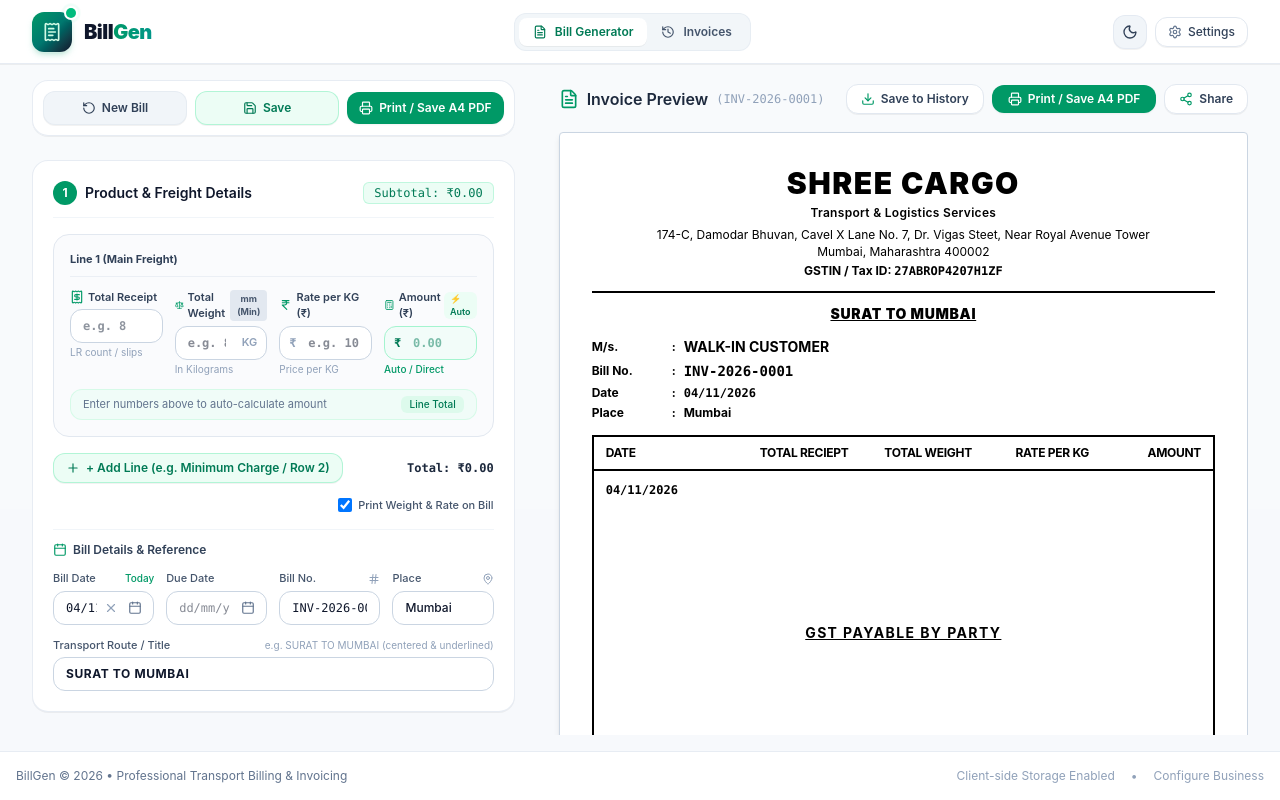
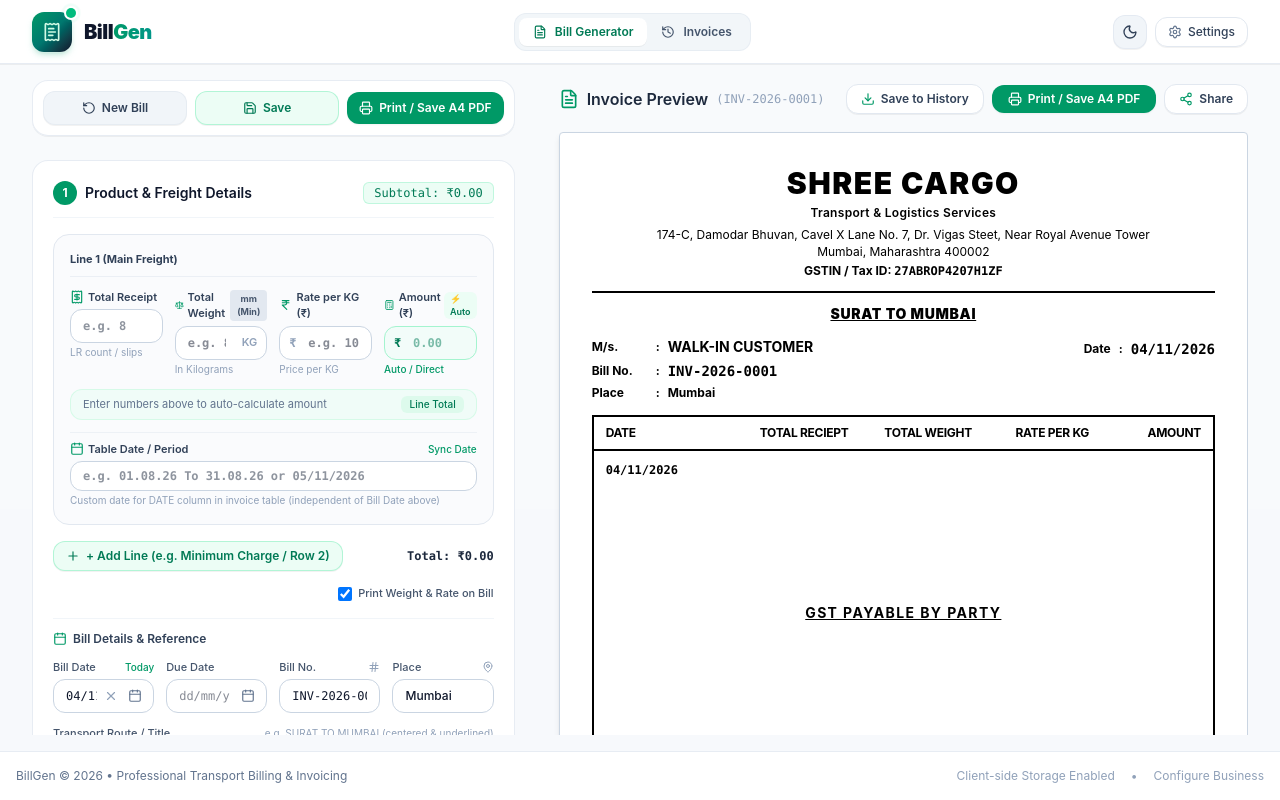
Before and after one commit to Prathampatel13/BILL-GEN, a React (Vite) app: page / in a window 1280 px wide. Built offline with nearby package versions, Linux system fonts and the light colour scheme.

Commit message:
feat: show date on right side, lock main freight from removal, and allow individual table date editing

```diff
--- a/src/components/BillForm.jsx
+++ b/src/components/BillForm.jsx
@@ -135,7 +135,7 @@ export default function BillForm({
   };
 
   const handleRemoveItem = (index) => {
-    if (items.length <= 1) return;
+    if (index === 0 || items.length <= 1) return; // Main Freight (index 0) cannot be removed or deleted
     const updated = items.filter((_, idx) => idx !== index);
     const first = updated[0] || {};
     onChange({
@@ -300,7 +300,7 @@ export default function BillForm({
                     )}
                   </div>
 
-                  {items.length > 1 && (
+                  {index > 0 && (
                     <button
                       type="button"
                       onClick={() => handleRemoveItem(index)}
@@ -466,6 +466,43 @@ export default function BillForm({
                   </div>
                   <span className="text-[10px] font-medium text-emerald-700 dark:text-emerald-300 bg-emerald-100/60 dark:bg-emerald-900/50 px-2 py-0.5 rounded-md">
                     {hasWeightCalc ? '✓ Weight × Rate' : hasMmCalc ? '✓ mm Minimum' : 'Line Total'}
+                  </span>
+                </div>
+
+                {/* Individual Date / Period for Table Column */}
+                <div className="pt-2 border-t border-slate-200/50 dark:border-slate-800/80">
+                  <div className="flex items-center justify-between mb-1">
+                    <label className="text-[11px] font-semibold text-slate-700 dark:text-slate-300 flex items-center gap-1">
+                      <Calendar className="w-3.5 h-3.5 text-emerald-600 dark:text-emerald-400" />
+                      <span>Table Date / Period</span>
+                    </label>
+                    {index === 0 && (
+                      <button
+                        type="button"
+                        onClick={() => {
+                          const s = bill.date ? formatReceiptDate(bill.date) : '';
+                          const e = bill.dueDate ? formatReceiptDate(bill.dueDate) : '';
+                          const syn = (s && e && s !== e) ? `${s} To ${e}` : s;
+                          handleUpdateItem(index, 'dateRange', syn);
+                        }}
+                        className="text-[10px] text-emerald-600 dark:text-emerald-400 hover:underline font-medium cursor-pointer"
+                        title="Copy from Bill Date & Due Date"
+                      >
+                        Sync Date
+                      </button>
+                    )}
+                  </div>
+                  <input
+                    type="text"
+                    placeholder={index === 0 ? "e.g. 01.08.26 To 31.08.26 or 05/11/2026" : "Leave blank or enter date for this line"}
+                    value={item.dateRange ?? ''}
+                    onChange={(e) => handleUpdateItem(index, 'dateRange', e.target.value)}
+                    className="w-full px-3 py-1.5 text-xs font-semibold text-slate-800 dark:text-slate-100 border border-slate-300 dark:border-slate-700 rounded-xl focus:ring-2 focus:ring-emerald-500/20 focus:border-emerald-500 bg-white dark:bg-[#1e293b] font-mono"
+                  />
+                  <span className="text-[10px] text-slate-400 dark:text-slate-500 mt-0.5 block">
+                    {index === 0
+                      ? 'Custom date for DATE column in invoice table (independent of Bill Date above)'
+                      : 'Leave blank to match receipt photo, or type date'}
                   </span>
                 </div>
               </div>
--- a/src/components/InvoiceDocument.jsx
+++ b/src/components/InvoiceDocument.jsx
@@ -50,11 +50,12 @@ export default function InvoiceDocument({
           </div>
         )}
 
-        {/* Bill Metadata: M/s., Bill No., Date, Place (All shown below M/s.) */}
-        <div className="py-2.5 text-xs text-black font-semibold space-y-1">
+        {/* Bill Metadata: Left side has M/s., Bill No., Place. Right side has Date */}
+        <div className="py-2.5 text-xs text-black font-semibold flex justify-between items-start">
+          <div className="space-y-1">
             {/* 1. Customer Name */}
             <div className="flex items-center">
-            <span className="w-20 shrink-0 text-black font-bold">M/s.</span>
+              <span className="w-16 shrink-0 text-black font-bold">M/s.</span>
               <span className="mr-2 font-bold">:</span>
               <span className="font-bold text-sm uppercase">{bill.customerName || 'WALK-IN CUSTOMER'}</span>
             </div>
@@ -62,7 +63,7 @@ export default function InvoiceDocument({
             {/* Customer GSTIN if present */}
             {bill.customerGstin && (
               <div className="flex items-center">
-              <span className="w-20 shrink-0 text-black font-bold">GSTIN</span>
+                <span className="w-16 shrink-0 text-black font-bold">GSTIN</span>
                 <span className="mr-2 font-bold">:</span>
                 <span className="font-mono font-bold tracking-wider">{bill.customerGstin}</span>
               </div>
@@ -70,23 +71,26 @@ export default function InvoiceDocument({
 
             {/* 2. Bill No. */}
             <div className="flex items-center">
-            <span className="w-20 shrink-0 text-black font-bold">Bill No.</span>
+              <span className="w-16 shrink-0 text-black font-bold">Bill No.</span>
               <span className="mr-2 font-bold">:</span>
               <span className="font-mono font-bold text-sm">{bill.invoiceNumber || ''}</span>
             </div>
 
-          {/* 3. Date */}
+            {/* 3. Place */}
             <div className="flex items-center">
-            <span className="w-20 shrink-0 text-black font-bold">Date</span>
+              <span className="w-16 shrink-0 text-black font-bold">Place</span>
               <span className="mr-2 font-bold">:</span>
-            <span className="font-mono font-bold">{bill.date ? formatDate(bill.date) : ''}</span>
+              <span className="font-bold">{bill.place || (businessProfile.city ? businessProfile.city.split(',')[0].trim() : 'Mumbai')}</span>
+            </div>
           </div>
 
-          {/* 4. Place */}
-          <div className="flex items-center">
-            <span className="w-20 shrink-0 text-black font-bold">Place</span>
-            <span className="mr-2 font-bold">:</span>
-            <span className="font-bold">{bill.place || (businessProfile.city ? businessProfile.city.split(',')[0].trim() : 'Mumbai')}</span>
+          {/* Right Side: Date */}
+          <div className="text-right pt-0.5">
+            <div className="flex items-center justify-end">
+              <span className="text-black font-bold">Date</span>
+              <span className="mx-2 font-bold">:</span>
+              <span className="font-mono font-bold text-sm">{bill.date ? formatDate(bill.date) : ''}</span>
+            </div>
           </div>
         </div>
 
@@ -119,18 +123,24 @@ export default function InvoiceDocument({
               itemTotal = parseFloat(item.amount) || 0;
             }
 
-            // In the photo, the Date range (01.08.26 To 31.08.26) only appears on the first row (idx === 0)
+            // Date range: if custom dateRange is entered for this line, display it; otherwise line 1 defaults to bill dates
+            let formattedDateRange = '';
+            const customDate = (item.dateRange !== undefined && item.dateRange !== null) ? String(item.dateRange).trim() : '';
+            if (customDate) {
+              if (customDate.toLowerCase().includes(' to ')) {
+                const parts = customDate.split(/\s+to\s+/i);
+                formattedDateRange = `${parts[0]}\nTo\n${parts.slice(1).join(' To ')}`;
+              } else {
+                formattedDateRange = customDate;
+              }
+            } else if (idx === 0) {
               const startDate = bill.date ? formatReceiptDate(bill.date) : '';
               const endDate = bill.dueDate ? formatReceiptDate(bill.dueDate) : '';
-            let formattedDateRange = '';
-            if (idx === 0) {
               if (startDate && endDate && startDate !== endDate) {
                 formattedDateRange = `${startDate}\nTo\n${endDate}`;
               } else if (startDate) {
                 formattedDateRange = startDate;
               }
-            } else {
-              formattedDateRange = item.dateRange || '';
             }
 
             return (
```
Lines whose indentation alone changed are shown as unchanged.
